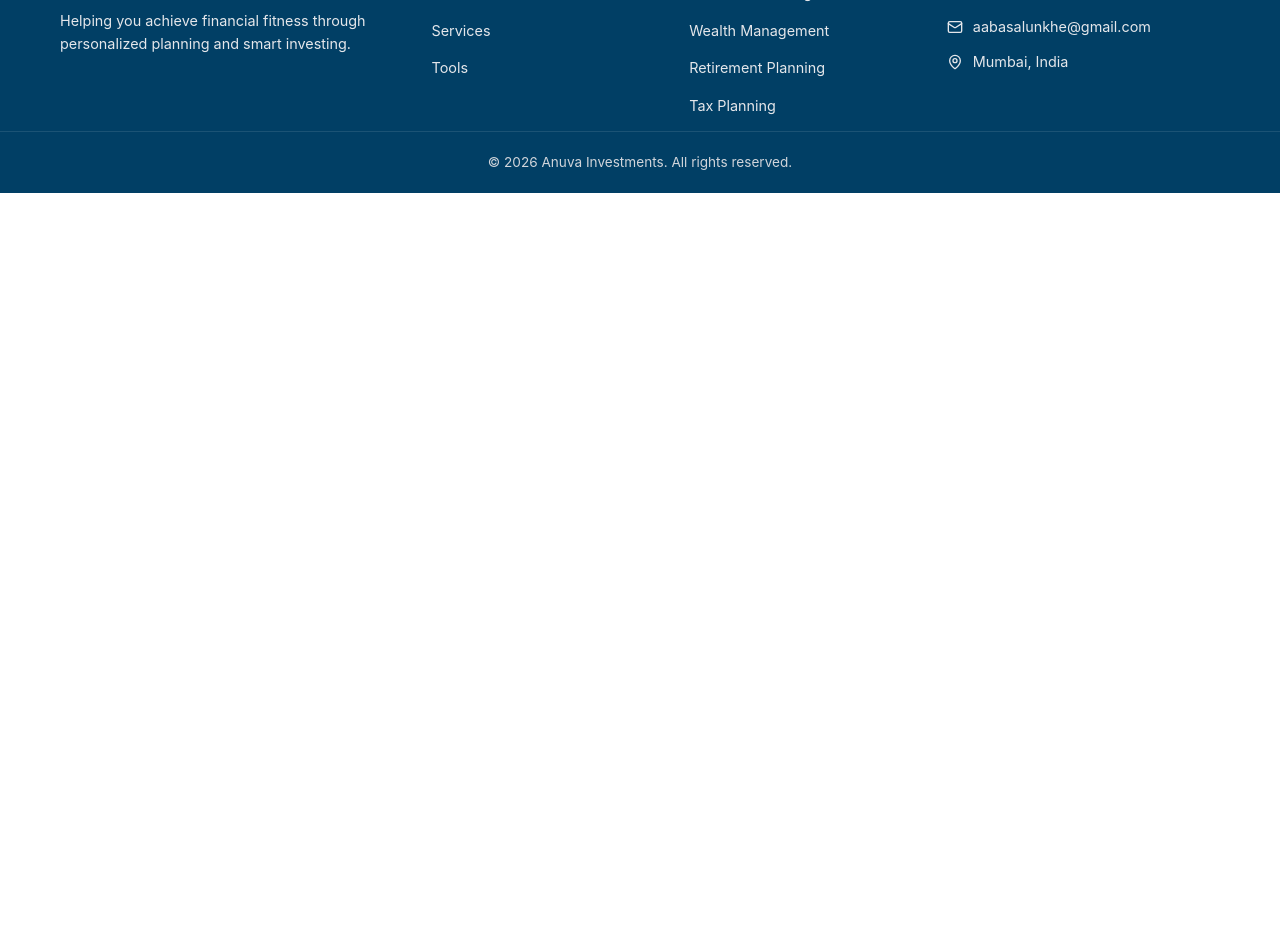
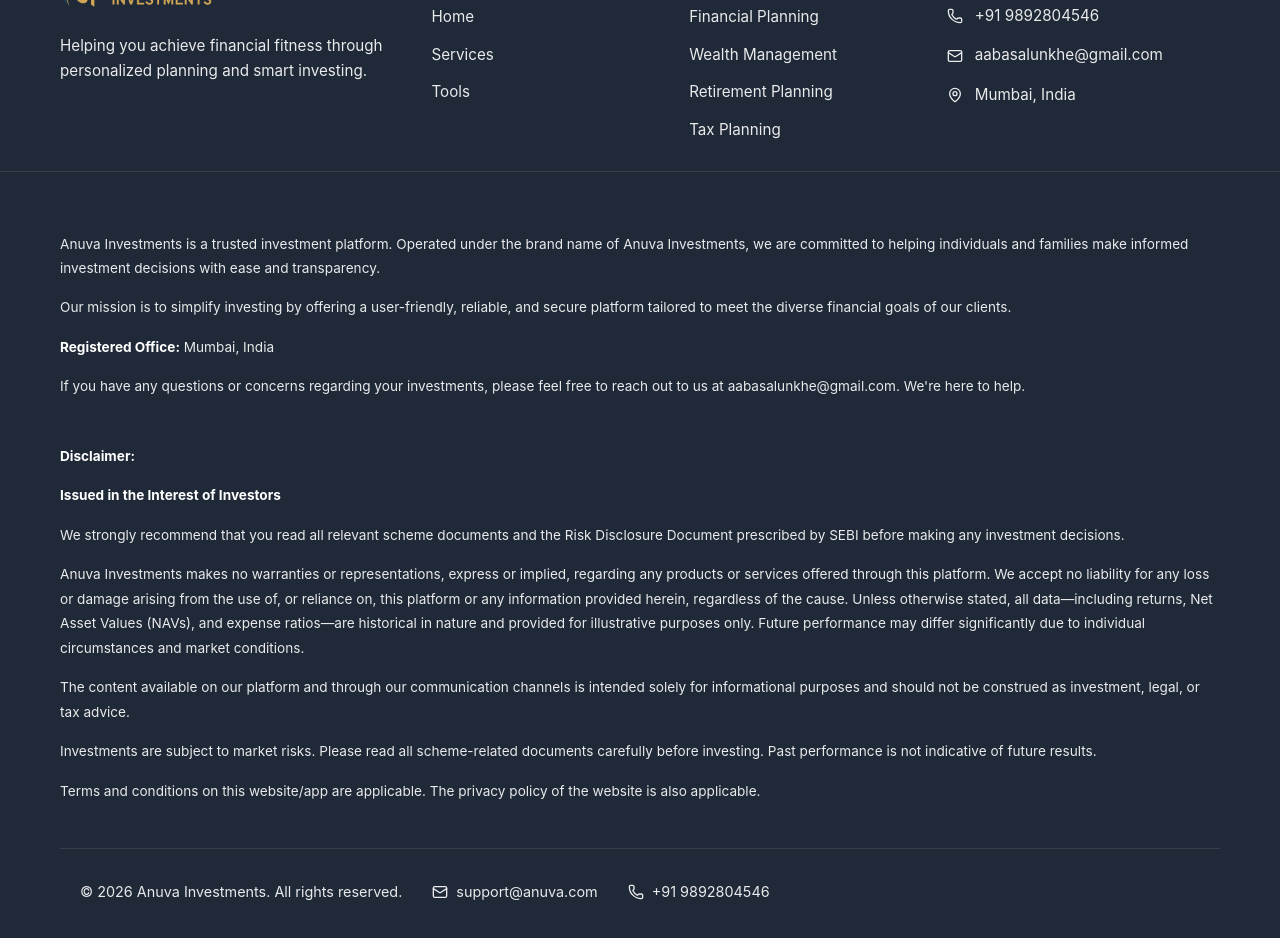
Before and after one commit to Kashy222/anuva-investments, a React (Vite) app: page /services in a window 1280 px wide. Shown: the part 1320-2258 px from the top of the page. Before the commit the page ends 1513 px from the top, so only its background shows below. Built offline with nearby package versions, Linux system fonts and the light colour scheme.

Commit message:
Refine hero section, update footer colors and disclaimer, and polish spacing

```diff
--- a/src/components/Layout.css
+++ b/src/components/Layout.css
@@ -78,10 +78,9 @@
 
 /* Footer */
 .footer {
-    background-color: #013F65;
+    background-color: #1F2937;
     color: var(--white);
-    padding: 40px 0 20px;
-    /* Reduced top padding */
+    padding: 64px 0 16px;
     margin-top: auto;
 }
 
@@ -91,7 +90,7 @@
     /* Adjusted columns */
     gap: 30px;
     /* Reduced gap */
-    margin-bottom: 30px;
+    margin-bottom: 16px !important;
     /* Reduced bottom margin */
 }
 
@@ -102,18 +101,17 @@
 
 .footer-logo-img {
     height: 54px;
-    /* Reduced to ~90% (was 60px) */
     width: auto;
     object-fit: contain;
-    filter: brightness(0) invert(1);
-    opacity: 0.9;
+    /* Removed white filter to use original logo colors */
+    opacity: 1;
 }
 
 .footer-desc {
-    color: var(--gray-200);
-    margin-bottom: 20px;
-    font-size: 0.9rem;
-    line-height: 1.6;
+    color: #E9EAEB;
+    margin-bottom: 25px;
+    font-size: 0.95rem;
+    line-height: 1.7;
 }
 
 
@@ -131,8 +129,8 @@
 }
 
 .footer-links a {
-    color: var(--gray-200);
-    font-size: 0.9rem;
+    color: #E9EAEB;
+    font-size: 0.95rem;
 }
 
 .footer-links a:hover {
@@ -143,18 +141,63 @@
 .contact-info li {
     display: flex;
     align-items: center;
-    gap: 10px;
-    margin-bottom: 12px;
-    color: var(--gray-200);
-    font-size: 0.9rem;
+    gap: 12px;
+    margin-bottom: 15px;
+    color: #E9EAEB;
+    font-size: 0.95rem;
 }
 
 .footer-bottom {
     border-top: 1px solid rgba(255, 255, 255, 0.1);
-    padding-top: 20px;
+    padding: 30px 0;
     text-align: center;
+    color: var(--gray-400);
+    font-size: 0.9rem;
+}
+
+.footer-disclaimer {
+    padding: 60px 0 20px;
+    border-top: 1px solid rgba(255, 255, 255, 0.1);
+    margin-top: 0px !important;
     font-size: 0.85rem;
-    color: var(--gray-300);
+    color: #E9EAEB;
+    line-height: 1.8;
+}
+
+.disclaimer-content {
+    display: flex;
+    flex-direction: column;
+    gap: 30px;
+}
+
+.disclaimer-section p {
+    margin-bottom: 15px;
+}
+
+.disclaimer-section strong {
+    color: var(--white);
+}
+
+.disclaimer-contact {
+    display: flex;
+    gap: 30px;
+    margin-top: 20px;
+    flex-wrap: wrap;
+}
+
+.disclaimer-contact-item {
+    display: flex;
+    align-items: center;
+    gap: 8px;
+}
+
+.disclaimer-contact-item a {
+    color: var(--gray-400);
+    text-decoration: none;
+}
+
+.disclaimer-contact-item a:hover {
+    color: var(--primary-gold);
 }
 
 /* Responsiveness */
--- a/src/components/Layout.jsx
+++ b/src/components/Layout.jsx
@@ -90,9 +90,54 @@
           </ul>
         </div>
       </div>
-      <div className="footer-bottom">
-        <div className="container">
-          <p>&copy; {new Date().getFullYear()} Anuva Investments. All rights reserved.</p>
+      <div className="footer-disclaimer">
+        <div className="container disclaimer-content">
+          <div className="disclaimer-section">
+            <p>
+              Anuva Investments is a trusted investment platform. Operated under the brand name of Anuva Investments, we are committed to helping individuals and families make informed investment decisions with ease and transparency.
+            </p>
+            <p>
+              Our mission is to simplify investing by offering a user-friendly, reliable, and secure platform tailored to meet the diverse financial goals of our clients.
+            </p>
+            <p><strong>Registered Office:</strong> Mumbai, India</p>
+            <p>
+              If you have any questions or concerns regarding your investments, please feel free to reach out to us at <a href="mailto:aabasalunkhe@gmail.com">aabasalunkhe@gmail.com</a>. We're here to help.
+            </p>
+          </div>
+
+          <div className="disclaimer-section">
+            <p><strong>Disclaimer:</strong></p>
+            <p><strong>Issued in the Interest of Investors</strong></p>
+            <p>
+              We strongly recommend that you read all relevant scheme documents and the Risk Disclosure Document prescribed by SEBI before making any investment decisions.
+            </p>
+            <p>
+              Anuva Investments makes no warranties or representations, express or implied, regarding any products or services offered through this platform. We accept no liability for any loss or damage arising from the use of, or reliance on, this platform or any information provided herein, regardless of the cause. Unless otherwise stated, all data—including returns, Net Asset Values (NAVs), and expense ratios—are historical in nature and provided for illustrative purposes only. Future performance may differ significantly due to individual circumstances and market conditions.
+            </p>
+            <p>
+              The content available on our platform and through our communication channels is intended solely for informational purposes and should not be construed as investment, legal, or tax advice.
+            </p>
+            <p>
+              Investments are subject to market risks. Please read all scheme-related documents carefully before investing. Past performance is not indicative of future results.
+            </p>
+            <p>
+              Terms and conditions on this website/app are applicable. The privacy policy of the website is also applicable.
+            </p>
+          </div>
+
+          <div className="footer-bottom">
+            <div className="container disclaimer-contact">
+              <div className="disclaimer-contact-item">
+                <p>&copy; {new Date().getFullYear()} Anuva Investments. All rights reserved.</p>
+              </div>
+              <div className="disclaimer-contact-item">
+                <Mail size={16} /> <a href="mailto:aabasalunkhe@gmail.com">support@anuva.com</a>
+              </div>
+              <div className="disclaimer-contact-item">
+                <Phone size={16} /> <a href="tel:+919892804546">+91 9892804546</a>
+              </div>
+            </div>
+          </div>
         </div>
       </div>
     </footer>
--- a/src/pages/Home.css
+++ b/src/pages/Home.css
@@ -393,7 +393,7 @@
 /* CTA Section */
 /* CTA Section */
 .cta-section {
-    background-color: var(--gray-800) !important;
+    background-color: #013F65 !important;
     padding: 80px 0;
     color: var(--white);
     text-align: center;
--- a/src/pages/Home.jsx
+++ b/src/pages/Home.jsx
@@ -6,81 +6,23 @@
 import Testimonials from '../components/Testimonials';
 
 const Home = () => {
-    const [currentSlide, setCurrentSlide] = React.useState(0);
-
-    const slides = [
-        {
-            id: 1,
-            title: <>Your Partner in <br /><span className="text-gold">Financial Growth</span></>,
-            subtitle: <>Helping you build prosperity safely <br /> & achieve your financial goals</>,
-            image: "/hero-coins.png",
-            primaryCta: { text: "Book Free Call", link: "/schedule-call" },
-            secondaryCta: { text: "Explore Services", link: "/services" }
-        },
-        {
-            id: 2,
-            title: <>Smart Wealth <br /><span className="text-gold">Construction</span></>,
-            subtitle: <>Scientific portfolio management designed <br /> for long-term compounding.</>,
-            image: "/money-plant.png",
-            primaryCta: { text: "Start Investing", link: "/tools" },
-            secondaryCta: { text: "View Strategy", link: "/services" }
-        },
-        {
-            id: 3,
-            title: <>Legacy & <br /><span className="text-gold">Security</span></>,
-            subtitle: <>Protecting your family's future with <br /> comprehensive insurance planning.</>,
-            image: "/insurance-shield.png",
-            primaryCta: { text: "Get Insured", link: "/tools" },
-            secondaryCta: { text: "Learn More", link: "/services" }
-        }
-    ];
-
-    React.useEffect(() => {
-        const timer = setInterval(() => {
-            setCurrentSlide((prev) => (prev + 1) % slides.length);
-        }, 5000);
-        return () => clearInterval(timer);
-    }, []);
-
     return (
         <div className="home-page">
-            {/* Hero Carousel Section */}
-            <section className="hero-section carousel-mode">
+            {/* Hero Section */}
+            <section className="hero-section">
                 <div className="hero-pattern"></div>
-
-                <div className="carousel-container">
-                    {slides.map((slide, index) => (
-                        <div
-                            key={slide.id}
-                            className={`carousel-slide ${index === currentSlide ? 'active' : ''}`}
-                            style={{ transform: `translateX(${100 * (index - currentSlide)}%)` }}
-                        >
                 <div className="container hero-container">
                     <div className="hero-content">
-                                    <h1 className="hero-title">{slide.title}</h1>
-                                    <p className="hero-subtitle">{slide.subtitle}</p>
+                        <h1 className="hero-title">Your Partner in <br /><span className="text-gold">Financial Growth</span></h1>
+                        <p className="hero-subtitle">Helping you build prosperity safely <br /> & achieve your financial goals</p>
                         <div className="hero-actions">
-                                        <Link to={slide.primaryCta.link} className="btn btn-primary lg">{slide.primaryCta.text}</Link>
-                                        <Link to={slide.secondaryCta.link} className="btn btn-secondary lg text-white border-white hover-gold">{slide.secondaryCta.text}</Link>
+                            <Link to="/schedule-call" className="btn btn-primary lg">Book Free Call</Link>
+                            <Link to="/services" className="btn btn-secondary lg text-white border-white hover-gold">Explore Services</Link>
                         </div>
                     </div>
 
                     <div className="hero-visual">
-                                    <img src={slide.image} alt="Financial Growth" className="hero-image-main" />
-                                </div>
-                            </div>
-                        </div>
-                    ))}
-
-                    <div className="carousel-dots">
-                        {slides.map((_, index) => (
-                            <button
-                                key={index}
-                                className={`carousel-dot ${index === currentSlide ? 'active' : ''}`}
-                                onClick={() => setCurrentSlide(index)}
-                                aria-label={`Go to slide ${index + 1}`}
-                            />
-                        ))}
+                        <img src="/hero-coins.png" alt="Financial Growth" className="hero-image-main" />
                     </div>
                 </div>
             </section>
```
Lines whose indentation alone changed are shown as unchanged.
